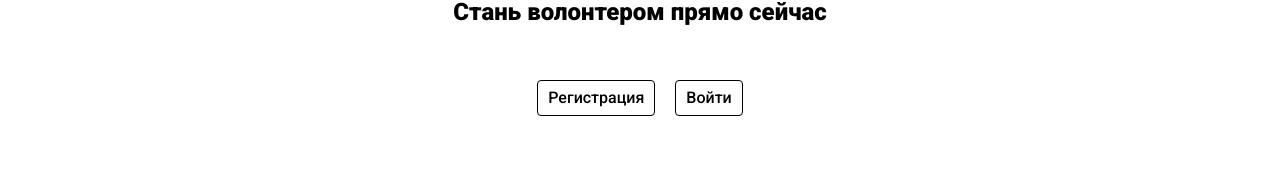
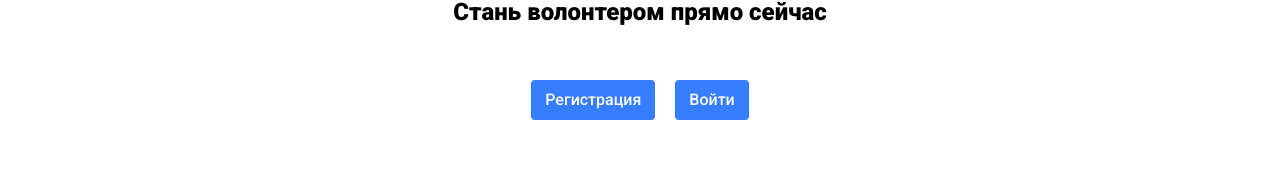
Before and after one commit to Ligmawhat/msh-FRONT, a React (Create React App) app: page / in a window 1280 px wide. Shown: the part 188-358 px from the top of the page. Built offline with nearby package versions, Linux system fonts and the light colour scheme; no server answers.

Commit message:
added button component

```diff
--- /dev/null
+++ b/src/components/Button/Button.scss
@@ -0,0 +1,23 @@
+@import "../../App/App";
+
+
+.button {
+  display: flex;
+  justify-content: center;
+  align-items: center;
+  border-radius: $--border-radius;
+  border: 1px solid transparent;
+  font-size: $--fz-md;
+  padding: 7px 13px;
+  cursor: pointer;
+  background-color: $--blue;
+  color: $--white;
+  transition: $--transition;
+
+  &:hover {
+    transition: $--transition;
+    background-color: $--white;
+    color: $--blue;
+    border: 1px solid $--blue;
+  }
+}
--- /dev/null
+++ b/src/components/Button/Button.tsx
@@ -0,0 +1,24 @@
+import React, { FC } from "react"
+import "./Button.scss"
+
+interface ButtonProps {
+  text: string
+  type?: "button" | "submit" | "reset"
+  onClick: (e: React.MouseEvent<HTMLButtonElement>) => void
+  disabled?: boolean
+}
+
+const Button: FC<ButtonProps> = ({ text, onClick, disabled, type }) => {
+  return (
+    <button
+      disabled={disabled}
+      className={disabled ? "button button--disabled" : "button"}
+      type={type}
+      onClick={onClick}
+    >
+      {text}
+    </button>
+  )
+}
+
+export default Button
--- a/src/pages/MainPage/MainPage.scss
+++ b/src/pages/MainPage/MainPage.scss
@@ -80,13 +80,4 @@
     gap: 20px;
   }
 
-  &__button {
-    display: flex;
-    justify-content: center;
-    align-items: center;
-    border-radius: $--border-radius;
-    border: 1px solid black;
-    padding: 5px 10px;
-    cursor: pointer;
-  }
 }
--- a/src/pages/MainPage/MainPage.tsx
+++ b/src/pages/MainPage/MainPage.tsx
@@ -1,6 +1,7 @@
 import React, { FC, useEffect, useState } from "react"
 import "./MainPage.scss"
 import axios from "axios"
+import Button from "../../components/Button/Button"
 
 interface NewsItem {
   source: {
@@ -32,8 +33,8 @@ const MainPage: FC = () => {
       <section className="mainpage__landing landing">
         <h1 className="landing__title">Стань волонтером прямо сейчас</h1>
         <div className="landing__buttons">
-          <button className="landing__button">Регистрация</button>
-          <button className="landing__button">Войти</button>
+          <Button text={"Регистрация"} onClick={() => null} />
+          <Button text={"Войти"} onClick={() => null} />
         </div>
       </section>
       <section className="mainpage__news news">
```
